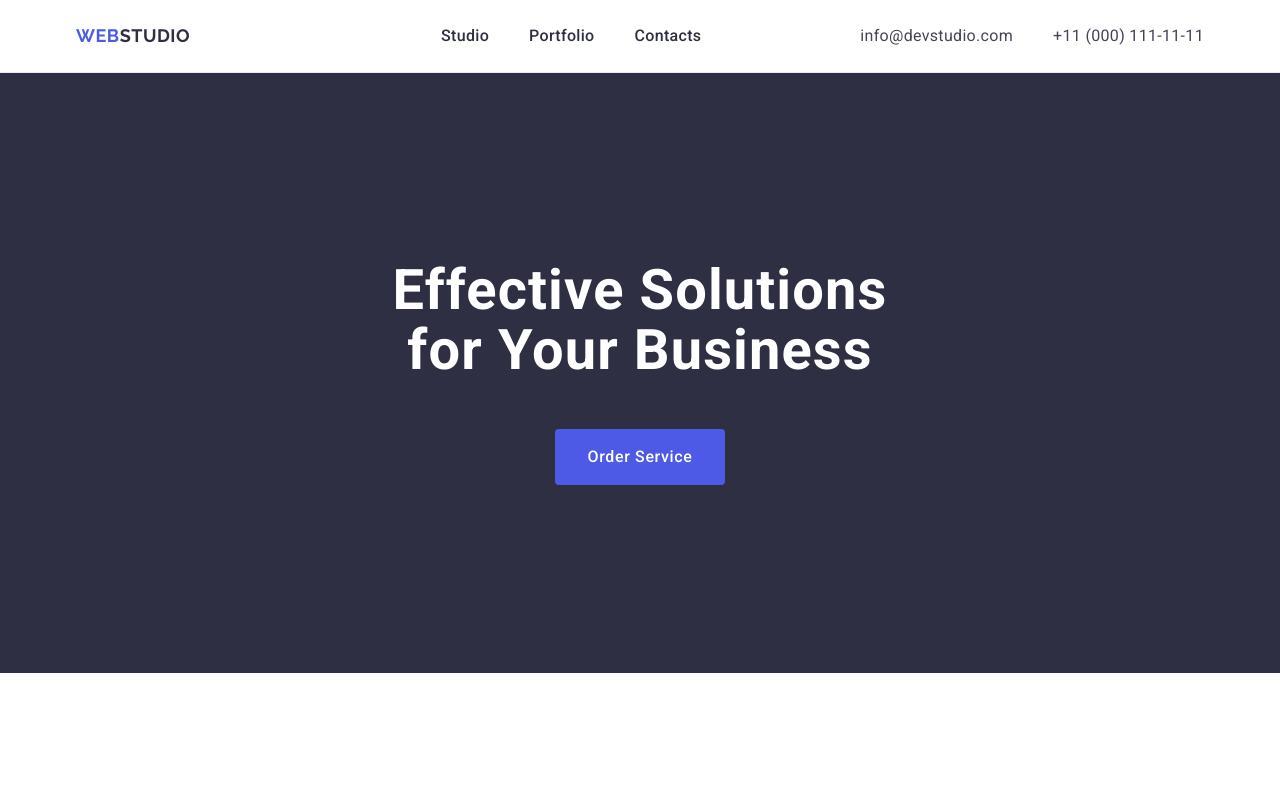
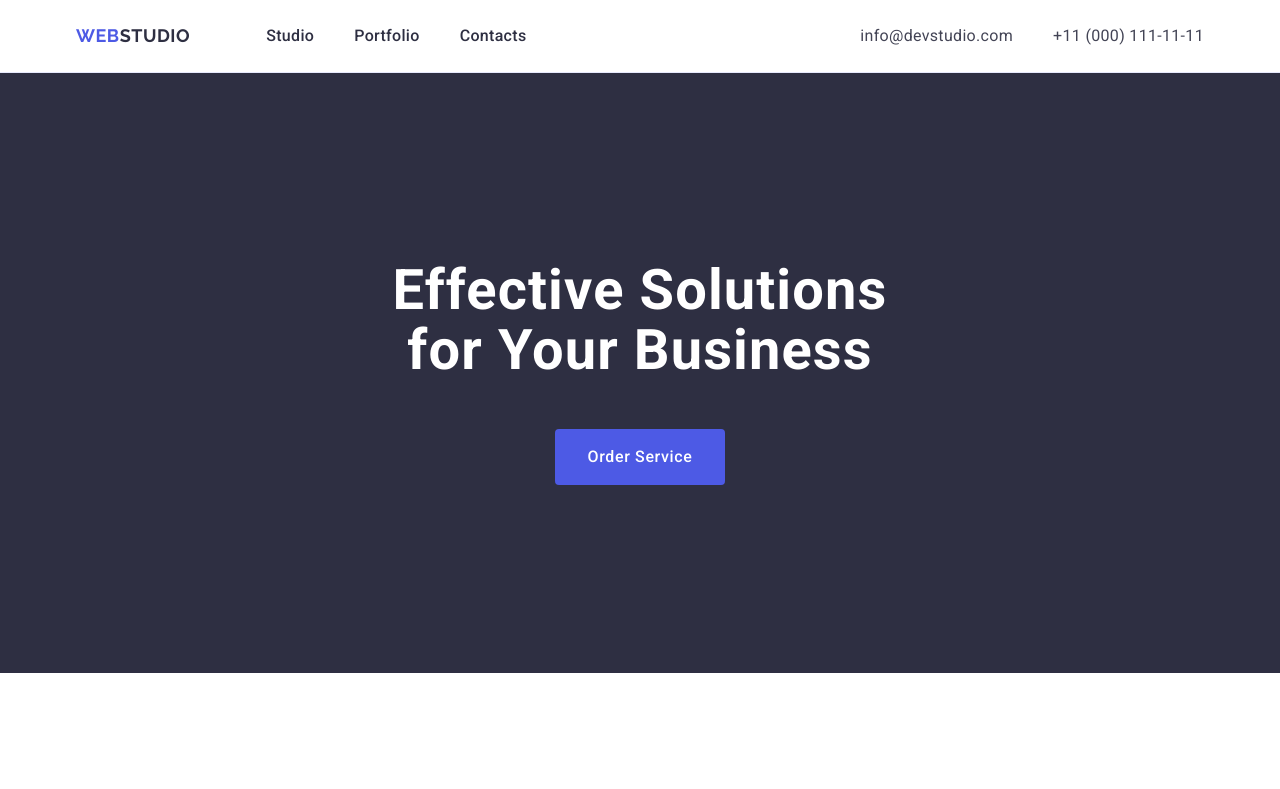
Before and after one commit to Mariia-Ann/goit-markup-hw-03, a plain HTML site: page index.html in a window 1280 px wide. Shown: the top 789 px of the page. Drawn offline with nearby package versions, Linux system fonts and the light colour scheme.

Commit message:
edit header, container, hero-title

```diff
--- a/css/styles.css
+++ b/css/styles.css
@@ -41,7 +41,7 @@ ul {
 }
 
 .container {
-  max-width: 1158px;
+  width: 1158px;
   margin: 0 auto;
   padding: 0 15px;
 }
@@ -59,9 +59,7 @@ ul {
 
 .header-nav {
   display: flex;
-  gap: 40px;
   align-items: center;
-  flex-grow: 1;
 }
 
 .link-logo {
@@ -82,8 +80,7 @@ ul {
 .header-list {
   display: flex;
   gap: 40px;
-  flex-grow: 1;
-  justify-content: center;
+
 }
 .header-item {
   line-height: 1.5;
@@ -138,6 +135,7 @@ background-color: var(--color-primary);
   justify-content: center;
   align-items: center;
   max-width: 496px;
+  margin: 0 auto;
   margin-bottom: 48px;
 }
 .hero-button {
```
